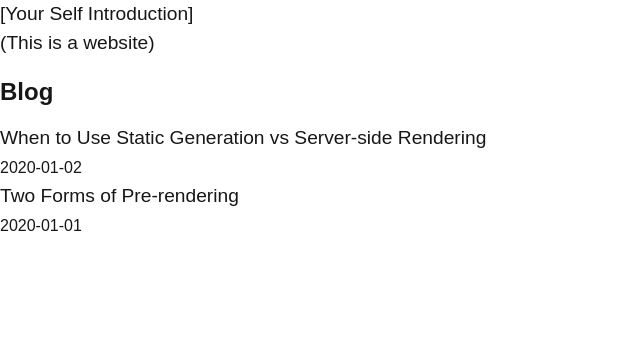
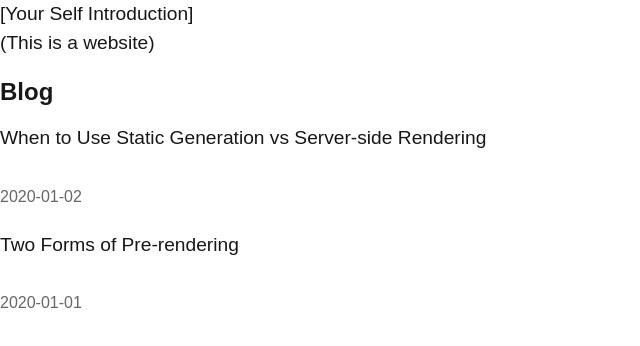
Before and after one commit to 9oormthon-Univ-web-study/react-nextjs-app, a Next.js app: page / in a window 1280 px wide. Shown: the top 346 px of the page, without its empty margins (0-640 px from the left). Built offline with nearby package versions, Linux system fonts and the light colour scheme.

Commit message:
feat : Link

```diff
--- a/src/pages/index.tsx
+++ b/src/pages/index.tsx
@@ -2,6 +2,7 @@ import Head from 'next/head';
 import homestyles from '../styles/Home.module.css';
 import { GetStaticProps } from 'next';
 import { getSortedPostsData } from '@/lib/post';
+import Link from 'next/link';
 
 export default function Home({ allPostData }: { allPostData: { date: string; title: string; id: string }[] }) {
     return (
@@ -19,7 +20,10 @@ export default function Home({ allPostData }: { allPostData: { date: string; tit
                 <ul className={homestyles.headinglist}>
                     {allPostData.map(({ id, title, date }) => (
                         <li className={homestyles.listItem} key={id}>
-                            <a>{title}</a>
+                            <Link href={`posts/${id}`}>
+                                <p>{title}</p>
+                                {/* 원래 <a>였는데 <Link>랑 같이 쓸 수 없다해서 수정 */}
+                            </Link>
                             <br />
                             <small className={homestyles.lightText}>{date}</small>
                         </li>
--- a/src/styles/Home.module.css
+++ b/src/styles/Home.module.css
@@ -18,3 +18,11 @@
     padding: 0;
     margin: 0;
 }
+
+.listItem {
+    margin: 0 0 1.25rem;
+}
+
+.lightText {
+    color: #666;
+}
--- a/src/styles/globals.css
+++ b/src/styles/globals.css
@@ -1,13 +1,6 @@
 :root {
     --background: #ffffff;
     --foreground: #171717;
-}
-
-@media (prefers-color-scheme: dark) {
-  :root {
-    --background: #0a0a0a;
-    --foreground: #ededed;
-  }
 }
 
 html,
```
Also changed, not shown: src/pages/posts/[id].tsx (added, +7 -0 lines). Lines whose indentation alone changed are shown as unchanged.
